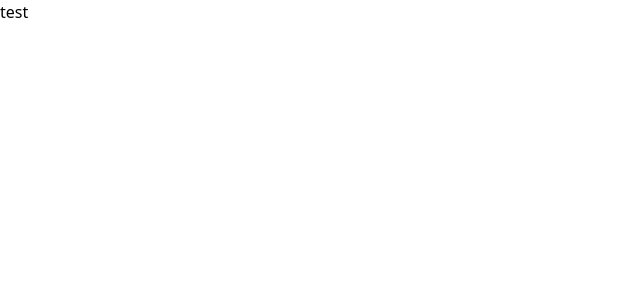
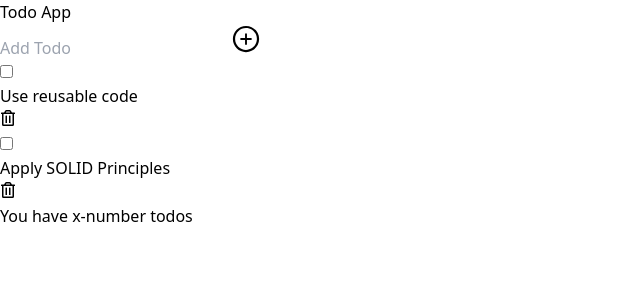
Before and after one commit to PedroMarMol/todo_app, a React (Create React App) app: page / in a window 1280 px wide. Shown: the top 300 px of the page, without its empty margins (0-640 px from the left). Built offline with nearby package versions, Linux system fonts and the light colour scheme.

Commit message:
Add Todo component

```diff
--- a/package.json
+++ b/package.json
@@ -8,6 +8,7 @@
     "@testing-library/user-event": "^13.5.0",
     "react": "^18.2.0",
     "react-dom": "^18.2.0",
+    "react-icons": "^4.7.1",
     "react-scripts": "5.0.1",
     "web-vitals": "^2.1.4"
   },
--- a/src/App.js
+++ b/src/App.js
@@ -1,9 +1,25 @@
-import React from "react";
+import React, { useState } from "react"
+import { AiOutlinePlusCircle } from "react-icons/ai"
+import Todo from "./components/Todo"
 
 function App() {
+  const [todos, setTodos] = useState(['Use reusable code', 'Apply SOLID Principles'])
+
   return (
     <div>
-      test
+      <div>
+        <h3>Todo App</h3>
+        <form>
+          <input type="text" placeholder="Add Todo" />
+          <button><AiOutlinePlusCircle size={30}/></button>
+        </form>
+        <ul>
+          {todos.map((todo, index) => (
+            <Todo key={index} todo={todo} />
+          ))}
+        </ul>
+        <p>You have x-number todos</p>
+      </div>
     </div>
   );
 }
--- /dev/null
+++ b/src/components/Todo.jsx
@@ -0,0 +1,16 @@
+import React from 'react'
+import { FaRegTrashAlt } from 'react-icons/fa'
+
+const Todo = ({ todo }) => {
+  return (
+    <li>
+        <div>
+            <input type="checkbox" />
+            <p>{todo}</p>
+        </div>
+        <button><FaRegTrashAlt /></button>
+    </li>
+  )
+}
+
+export default Todo;
```
Also changed, not shown: src/index.js (line endings or trailing spaces), 1 other file (tests, documents, lock files or other folders).
